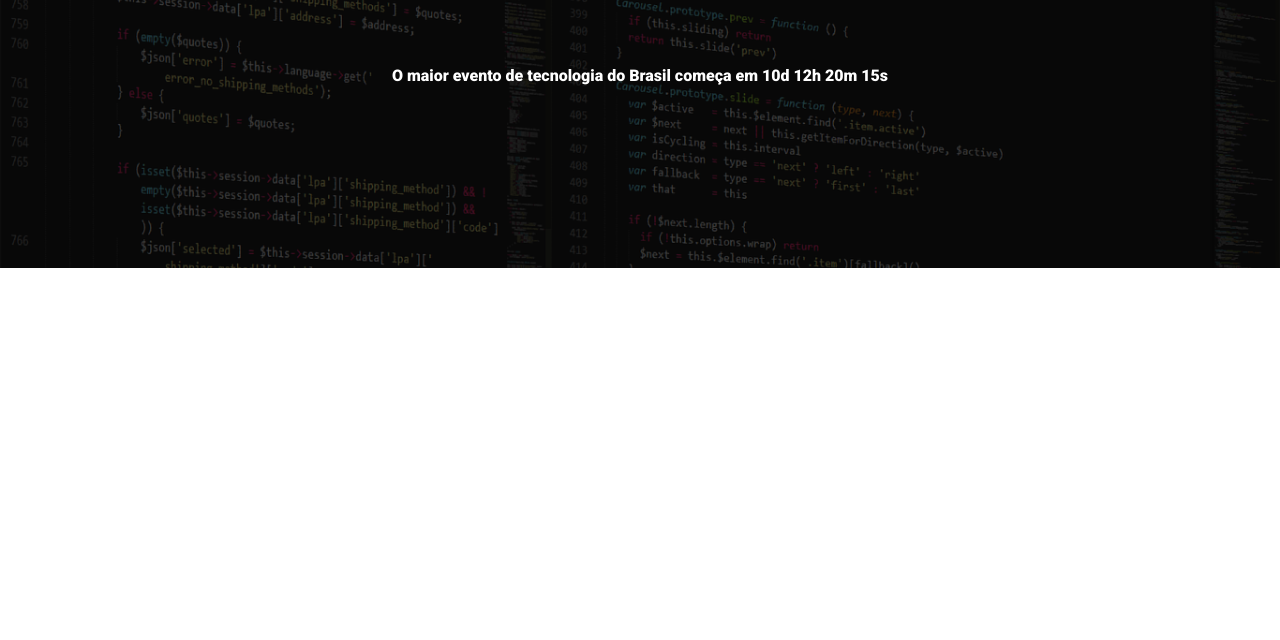
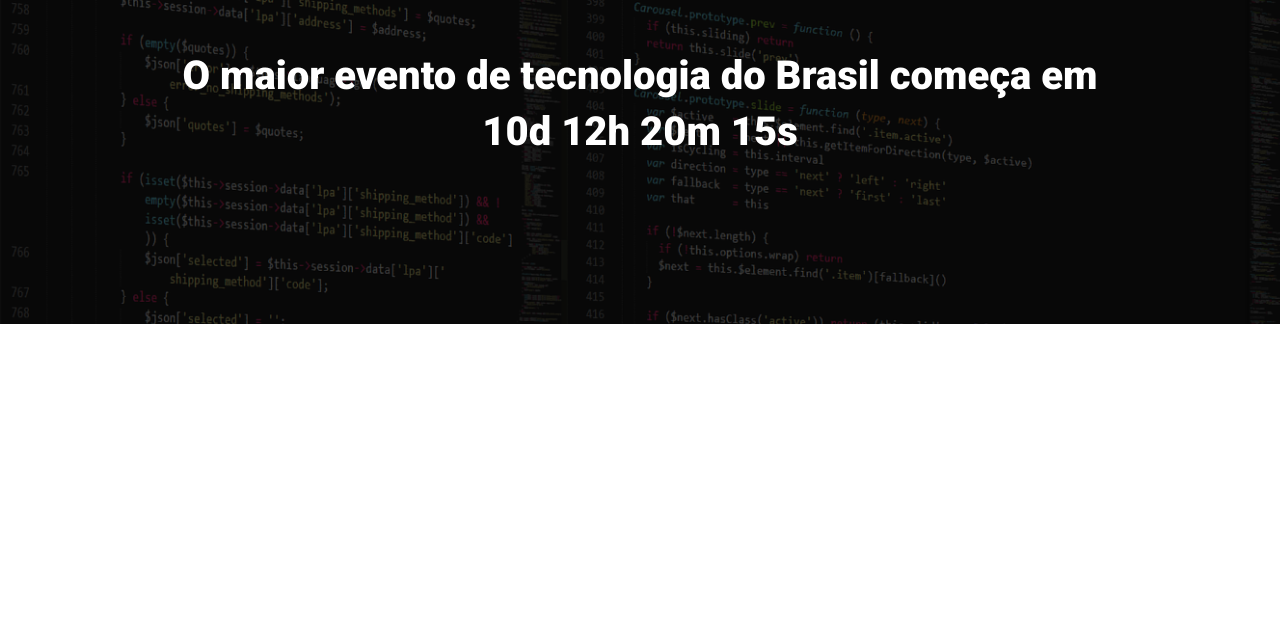
Before and after one commit to igor-pdev/tech_talk, a website built with Parcel: page src/index.html in a window 1280 px wide. Shown: the part 160-800 px from the top of the page. Built offline with nearby package versions, Linux system fonts and the light colour scheme.

Commit message:
Reform text

```diff
--- a/src/styles/_hero.scss
+++ b/src/styles/_hero.scss
@@ -25,7 +25,7 @@
     &__text {
         margin-top: 64px;
         margin-bottom: 64px;
-        font-size: 40x;
+        font-size: 40px;
         line-height: 56px;
         font-weight: 800;
         text-align: center;
```
Also changed, not shown: src/styles/main.css, 1 other file.
